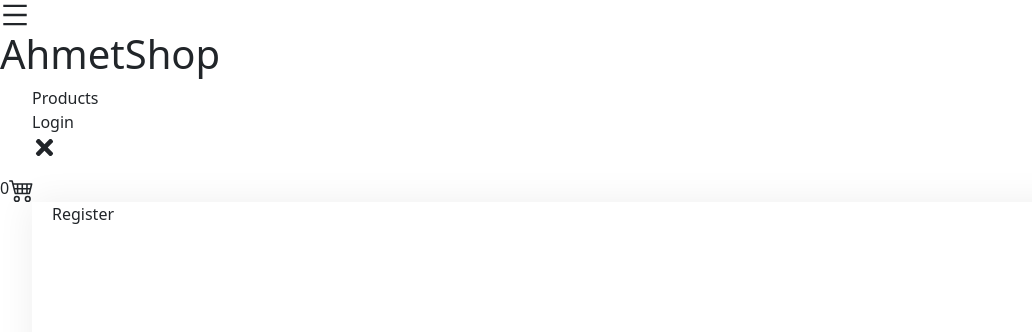
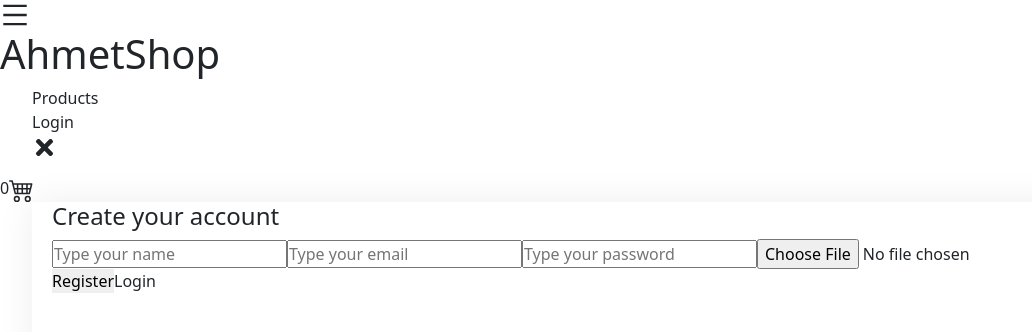
Before and after one commit to ruyisbaros/mern-e-commerce-Nov, a React (Create React App) app in the folder client/: page /register in a window 1280 px wide. Shown: the top 332 px of the page, without its empty margins (0-1032 px from the left). Built offline with nearby package versions, Linux system fonts and the light colour scheme.

Commit message:
Login register basics done

```diff
--- a/client/src/App.js
+++ b/client/src/App.js
@@ -13,15 +13,46 @@ import ProductReview from "./pages/ProductReview";
 import Login from "./pages/Login";
 import Register from "./pages/Register";
 import Cart from "./pages/Cart";
+import axios from "axios";
+import { refreshToken, userLoggedFinish } from "./redux/currentUserSlicer.js";
 
 function App() {
   const dispatch = useDispatch();
   const { loading } = useSelector((store) => store.loadStatus);
+  const { logging } = useSelector((store) => store.currentUser);
+  const { token, currentUser } = useSelector((store) => store.currentUser);
+  //console.log(token);
+  const refreshTokenFunc = async () => {
+    try {
+      const { data } = await axios.get("/api/v1/auth/refresh_token");
+      dispatch(
+        refreshToken({
+          token: data.accessToken,
+          currentUser: data.current_user,
+        })
+      );
+    } catch (error) {
+      dispatch(userLoggedFinish());
+      alert(error.response.data.message);
+    }
+  };
+
+  useEffect(() => {
+    if (localStorage.getItem("firstLogin")) {
+      refreshTokenFunc();
+
+      setTimeout(() => {
+        refreshTokenFunc();
+      }, 6 * 24 * 60 * 60 * 1000); //6 days
+    }
+  }, [token, localStorage.getItem("firstLogin")]);
+
   return (
     <BrowserRouter>
       <ToastContainer position="bottom-center" limit={1} />
 
       {loading && <Loading />}
+      {logging && <Loading />}
       <div className="App">
         <HeaderClient />
         <div className="main">
--- a/client/src/index.css
+++ b/client/src/index.css
@@ -16,6 +16,9 @@ li {
   height: 150px;
   width: 100%;
   padding: 10px;
+}
+button {
+  border: none;
 }
 .btn,
 button,
@@ -39,7 +42,6 @@ img {
 
 .link_class:hover {
   text-decoration: none;
-  color: inherit;
 }
 
 .App {
--- a/client/src/pages/Login.jsx
+++ b/client/src/pages/Login.jsx
@@ -1,7 +1,64 @@
-import React from "react";
+import React, { useState } from "react";
+import { useDispatch } from "react-redux";
+import { toast } from "react-toastify";
+import { loadingFinish, loadingStart } from "../redux/loadSlicer";
+import axios from "axios";
+import { Link } from "react-router-dom";
+import { userLoggedFinish, userLoggedStart } from "../redux/currentUserSlicer";
 
 const Login = () => {
-  return <div>Login</div>;
+  const dispatch = useDispatch();
+  const [user, setUser] = useState({ email: "", password: "" });
+
+  const handleInput = (e) => {
+    setUser({ ...user, [e.target.name]: e.target.value });
+  };
+
+  const handleLogin = async (e) => {
+    e.preventDefault();
+    try {
+      dispatch(userLoggedStart());
+      const { data } = await axios.post("/api/v1/auth/login", { ...user });
+      console.log(data);
+      dispatch(userLoggedFinish());
+      localStorage.setItem("firstLogin", true);
+      window.location.href = "/";
+    } catch (error) {
+      dispatch(userLoggedFinish());
+      toast.error(error.response.data.message);
+    }
+  };
+
+  return (
+    <div className="login">
+      <form onSubmit={handleLogin}>
+        <h4>Login your account</h4>
+        <input
+          name="email"
+          type="email"
+          placeholder="Type your email"
+          required
+          value={user.email}
+          onChange={handleInput}
+        />
+        <input
+          name="password"
+          type="password"
+          placeholder="Type your password"
+          required
+          autoComplete="on"
+          value={user.password}
+          onChange={handleInput}
+        />
+        <div className="btn_box">
+          <button type="submit">Login</button>
+          <Link to="/register" className="link_class">
+            Register
+          </Link>
+        </div>
+      </form>
+    </div>
+  );
 };
 
 export default Login;
--- a/client/src/pages/ProductReview.jsx
+++ b/client/src/pages/ProductReview.jsx
@@ -1,7 +1,94 @@
+import axios from "axios";
 import React from "react";
+import { useEffect } from "react";
+import { useState } from "react";
+import { useDispatch, useSelector } from "react-redux";
+import { Link, useParams } from "react-router-dom";
+import { toast } from "react-toastify";
+import { loadingFinish, loadingStart } from "../redux/loadSlicer";
+import { BsCurrencyDollar } from "react-icons/bs";
+import { getProducts } from "../redux/productsSlicer";
+import ProductItem from "../components/ProductItem";
 
 const ProductReview = () => {
-  return <div>ProductReview</div>;
+  const { id } = useParams();
+
+  console.log(id);
+
+  const dispatch = useDispatch();
+  const [products, setProducts] = useState([]);
+  const [reviewProduct, setReviewProduct] = useState(null);
+
+  const fetchProducts = async () => {
+    try {
+      dispatch(loadingStart());
+      const { data } = await axios.get("/api/v1/products/get_all");
+      console.log(data);
+      setProducts(data.products);
+      dispatch(getProducts(data.products));
+      dispatch(loadingFinish());
+    } catch (error) {
+      dispatch(loadingFinish());
+      toast.error(error.response.data.message);
+    }
+  };
+
+  useEffect(() => {
+    fetchProducts();
+  }, []);
+
+  const fetchViewProduct = async () => {
+    try {
+      dispatch(loadingStart());
+      const { data } = await axios.get(`/api/v1/products/get_one/${id}`);
+      console.log(data);
+      setReviewProduct(data);
+      dispatch(loadingFinish());
+    } catch (error) {
+      dispatch(loadingFinish());
+      toast.error(error.response.data.message);
+    }
+  };
+
+  useEffect(() => {
+    if (id) {
+      fetchViewProduct();
+    }
+  }, [id]);
+
+  return (
+    <>
+      <div className="product_review_main">
+        <img src={reviewProduct?.images[0].url} alt="" />
+        <div className="product_review-box">
+          <div className="pr_title">
+            <h2>{reviewProduct?.title}</h2>
+            <h6>#id: {reviewProduct?._id.slice(0, 4)}</h6>
+          </div>
+          <span className="product_review-price">
+            <BsCurrencyDollar />
+            {reviewProduct?.price}
+          </span>
+          <p>{reviewProduct?.description}</p>
+          <p className="product_view-sold">Sold: {reviewProduct?.sold}</p>
+          <Link to="/cart" className="link_class cart">
+            Buy Now
+          </Link>
+        </div>
+      </div>
+      <div className="related_products">
+        <h2>Related Products</h2>
+        <div className="products">
+          {products?.map(
+            (product) =>
+              product.category.name === reviewProduct?.category.name && (
+                <ProductItem key={product._id} {...product} />
+              )
+          )}
+        </div>
+      </div>
+    </>
+  );
 };
 
 export default ProductReview;
--- a/client/src/pages/Register.jsx
+++ b/client/src/pages/Register.jsx
@@ -1,7 +1,78 @@
-import React from "react";
+import React, { useState } from "react";
+import { useDispatch } from "react-redux";
+import { toast } from "react-toastify";
+import { loadingFinish, loadingStart } from "../redux/loadSlicer";
+import axios from "axios";
+import { Link } from "react-router-dom";
+import { userLoggedFinish, userLoggedStart } from "../redux/currentUserSlicer";
 
 const Register = () => {
-  return <div>Register</div>;
+  const dispatch = useDispatch();
+  const [user, setUser] = useState({
+    name: "",
+    email: "",
+    password: "",
+    avatar: "63668c73fec5be4a0446f8a1",
+  });
+
+  const handleInput = (e) => {
+    setUser({ ...user, [e.target.name]: e.target.value });
+  };
+
+  const handleRegister = async (e) => {
+    e.preventDefault();
+    try {
+      dispatch(userLoggedStart());
+      const { data } = await axios.post("/api/v1/auth/register", { ...user });
+      console.log(data);
+      dispatch(userLoggedFinish());
+      localStorage.setItem("firstLogin", true);
+      window.location.href = "/";
+    } catch (error) {
+      dispatch(userLoggedFinish());
+      toast.error(error.response.data.message);
+    }
+  };
+
+  return (
+    <div className="login">
+      <form onSubmit={handleRegister}>
+        <h4>Create your account</h4>
+        <input
+          name="text"
+          type="name"
+          placeholder="Type your name"
+          required
+          value={user.name}
+          onChange={handleInput}
+        />
+        <input
+          name="email"
+          type="email"
+          placeholder="Type your email"
+          required
+          value={user.email}
+          onChange={handleInput}
+        />
+        <input
+          name="password"
+          type="password"
+          placeholder="Type your password"
+          required
+          autoComplete="on"
+          value={user.password}
+          onChange={handleInput}
+        />
+        <input type="file" />
+        <div className="btn_box">
+          <button type="submit">Register</button>
+          <Link to="/login" className="link_class">
+            Login
+          </Link>
+        </div>
+      </form>
+    </div>
+  );
 };
 
 export default Register;
--- a/client/src/redux/currentUserSlicer.js
+++ b/client/src/redux/currentUserSlicer.js
@@ -21,10 +21,24 @@ const currentUserSlicer = createSlice({
       state.currentUser = action.payload.currentUser;
       state.token = action.payload.token;
     },
+    refreshToken: (state, action) => {
+      state.token = action.payload.token;
+      state.currentUser = action.payload.currentUser;
+    },
+    authLogout: (state, action) => {
+      state.logging = false;
+      state.currentUser = "";
+      state.token = "";
+    },
   },
 });
 
-export const { userLoggedStart, userLoggedFinish, userLoggedSucces } =
-  currentUserSlicer.actions;
+export const {
+  userLoggedStart,
+  userLoggedFinish,
+  userLoggedSucces,
+  refreshToken,
+  authLogout,
+} = currentUserSlicer.actions;
 
 export default currentUserSlicer.reducer;
--- a/client/src/styles/login.css
+++ b/client/src/styles/login.css
@@ -0,0 +1,48 @@
+.login {
+  max-width: 500px;
+  border: 2px solid rgb(3, 165, 206);
+  border-radius: 4px;
+  padding: 2rem;
+  margin: 50px auto;
+  /* padding-bottom: 1rem; */
+}
+.login h4 {
+  text-transform: uppercase;
+  letter-spacing: 2px;
+  color: #555;
+  text-align: center;
+  margin-top: 10px;
+}
+
+.login form input {
+  display: block;
+  width: 100%;
+  height: 40px;
+  margin: 10px 0;
+  padding: 0 5px;
+  outline: rgb(3, 165, 206);
+  border: 1px solid rgb(3, 165, 206);
+}
+
+.login form .btn_box {
+  margin-top: 1.5rem;
+  display: flex;
+  align-items: center;
+  justify-content: space-between;
+}
+
+.login form button {
+  width: 150px;
+  padding: 5px;
+  outline: rgb(3, 165, 206);
+  background: rgb(3, 165, 206);
+  color: #fff;
+  text-transform: uppercase;
+  letter-spacing: 1px;
+}
+
+.login form .btn_box a {
+  color: orange;
+  text-transform: uppercase;
+  letter-spacing: 1px;
+}
```
Also changed, not shown: client/src/styles/productReview.css (+61 -0 lines), 2 other files (tests, documents, lock files or other folders).
